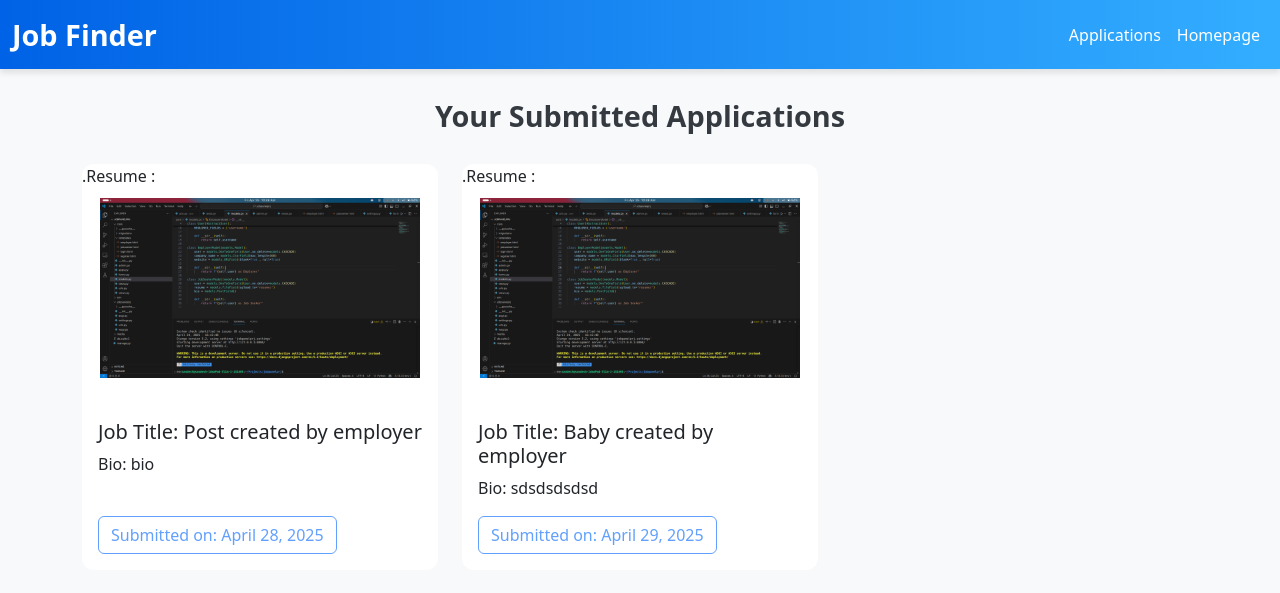
After one commit to AsTro-gg/Job-Finder, a Django app: template core/templates/view_applied.html in a window 1280 px wide. The commit adds this page. Shown: the top 593 px of the page. Run offline with Django 4.2, Linux system fonts and the light colour scheme; the template is opened without the code that fills it: values that come from a table or form of the project are taken from there, others are empty; data comes from the database, SQL or seed files in the repository; both versions use the stored data as it was after the commit.

Commit message:
initial phase program completed with structural base

```diff
--- a/core/templates/employer.html
+++ b/core/templates/employer.html
@@ -121,9 +121,11 @@
     <div class="col-md-6 col-lg-4 mb-4">
       <div class="p-3 job-card h-100">
         <h5 class="text-primary">{{ i.post }}</h5>
+
         <p class="text-muted small mb-2">{{ i.created_at }}</p>
         <p>{{ i.recruitment_requirements|truncatewords:20 }}</p>
         <a href="{% url 'View application' pk=i.id %}" class="btn btn-outline-primary btn-sm mt-2">View Applications</a>
+        <div class="mr-4"><a href="{%url 'Delete application' pk=i.id%}" class="btn btn-outline-danger btn-sm mt-2">Delete</a></div>
       </div>
     </div>
     {% empty %}
--- a/core/templates/login.html
+++ b/core/templates/login.html
@@ -68,7 +68,7 @@
 
   <div class="card shadow p-4 rounded-4" style="min-width: 350px; max-width: 400px;">
     <!-- Company Logo -->
-    <div class="company-logo">YourCompany</div>
+    <div class="company-logo">JOB FINDER</div>
 
     <h2 class="text-center mb-4 text-primary fw-bold">LOGIN</h2>
 
--- a/core/templates/register.html
+++ b/core/templates/register.html
@@ -88,7 +88,7 @@
 
   <div class="card shadow p-4 rounded-4" style="min-width: 350px; max-width: 400px;">
     <!-- Company Logo -->
-    <div class="company-logo">YourCompany</div>
+    <div class="company-logo">JOB FINDER</div>
 
     <h2 class="text-center mb-4 text-primary fw-bold">Create Your Account</h2>
 
--- /dev/null
+++ b/core/templates/view_applied.html
@@ -0,0 +1,122 @@
+<!DOCTYPE html>
+<html lang="en">
+<head>
+  <meta charset="UTF-8">
+  <meta name="viewport" content="width=device-width, initial-scale=1">
+  <title>Applications</title>
+  <link href="https://cdn.jsdelivr.net/npm/bootstrap@5.3.5/dist/css/bootstrap.min.css" rel="stylesheet">
+
+  <style>
+    body {
+      background-color: #f8f9fa;
+    }
+    .card {
+      transition: transform 0.3s, box-shadow 0.3s;
+      border: none;
+      border-radius: 12px;
+      overflow: hidden;
+    }
+    .card:hover {
+      transform: translateY(-5px);
+      box-shadow: 0 8px 16px rgba(0, 0, 0, 0.2);
+    }
+    .navbar {
+      margin-bottom: 30px;
+      box-shadow: 0 4px 6px rgba(0,0,0,0.1);
+      background: linear-gradient(90deg, #0062E6, #33AEFF);
+    }
+    .navbar-brand {
+      font-weight: bold;
+      font-size: 1.8rem;
+    }
+    .nav-link {
+      color: white !important;
+      font-weight: 500;
+    }
+    .nav-link.active {
+      background-color: #0056b3;
+      border-radius: 8px;
+      padding: 6px 12px;
+    }
+    .nav-link:hover {
+      color: #ffeb3b !important;
+    }
+    .form-control {
+      width: 250px;
+    }
+    .card-img-top {
+      height: 200px;
+      object-fit: contain;
+      background-color: #fff;
+      padding: 10px;
+    }
+    .no-data {
+      text-align: center;
+      padding: 80px 20px;
+      color: #6c757d;
+      font-size: 1.3rem;
+    }
+    .section-title {
+      font-weight: bold;
+      font-size: 1.8rem;
+      margin-bottom: 30px;
+      color: #343a40;
+      text-align: center;
+    }
+  </style>
+</head>
+<body>
+
+<!-- Navbar -->
+<nav class="navbar navbar-expand-lg navbar-dark bg-dark">
+  <div class="container-fluid">
+    <a class="navbar-brand" href="#">Job Finder</a>
+    <button class="navbar-toggler" type="button" data-bs-toggle="collapse" data-bs-target="#navbarSupportedContent">
+      <span class="navbar-toggler-icon"></span>
+    </button>
+
+    <div class="collapse navbar-collapse" id="navbarSupportedContent">
+      <ul class="navbar-nav ms-auto mb-2 mb-lg-0">
+        <li class="nav-item">
+          <a class="nav-link {% if request.resolver_match.url_name == 'applications' %}active{% endif %}" href="{% url 'applications' %}">Applications</a>
+        </li>
+        <li class="nav-item">
+          <a class="nav-link {% if request.resolver_match.url_name == 'jobseeker' %}active{% endif %}" href="{% url 'jobseeker' %}">Homepage</a>
+        </li>
+      </ul>
+    </div>
+  </div>
+</nav>
+
+<!-- Page Header -->
+<div class="container">
+  <h2 class="section-title">Your Submitted Applications</h2>
+  <div class="row">
+    {% if jobseekerdata %}
+      {% for i in jobseekerdata %}
+      <div class="col-md-4 d-flex align-items-stretch mb-4">
+        <div class="card w-100">
+          <p>.Resume : <img src="{{ i.resume.url }}" class="card-img-top" alt="{{ i.user }}"></p>
+          <div class="card-body d-flex flex-column">
+            <h5 class="card-title">Job Title: {{ i.job }}</h5>
+            <p class="card-text">Bio: {{ i.bio|truncatewords:20 }}</p>
+            <div class="mt-auto">
+                <span class="btn btn-outline-primary disabled">Submitted on: {{ i.created_at }}</span>
+            </div>
+          </div>
+        </div>
+      </div>
+      {% endfor %}
+    {% else %}
+      <div class="col-12">
+        <div class="no-data">
+          No applications have been submitted yet.
+        </div>
+      </div>
+    {% endif %}
+  </div>
+</div>
+
+<script src="https://cdn.jsdelivr.net/npm/bootstrap@5.3.5/dist/js/bootstrap.bundle.min.js"></script>
+</body>
+</html>
--- a/core/urls.py
+++ b/core/urls.py
@@ -9,9 +9,11 @@ urlpatterns =[
     #jobseeker dashboard #
     path('jobseeker/',jobseekerhomepage,name = 'jobseeker'),
     path('apply/<int:pk>/',jobseeker_applicationpage,name='apply'),
+    path('applications',all_applied,name='applications'),
 
     #employer dashboard
     path('employer/',employer,name='employer'),
     path('view_application/<int:pk>/',ViewApplication,name ='View application'),
+    path('delete_application/<int:pk>/',delete_application,name ='Delete application'),
     path('create_vacancies/',CreateVacancies,name='create')
     ]
```
Also changed, not shown: core/templates/jobseeker.html (+10 -2 lines), core/templates/view_application.html (+51 -42 lines), core/views.py (+20 -4 lines), db.sqlite3, media/company/Screenshot_From_2025-04-25_10-48-05.png (added), media/company/Screenshot_From_2025-04-28_19-09-54.png (added), media/resume/Screenshot_From_2025-04-25_10-48-05_hkQhFTV.png (added), media/resume/Screenshot_From_2025-04-25_10-48-05_q1RrycP.png (added).
